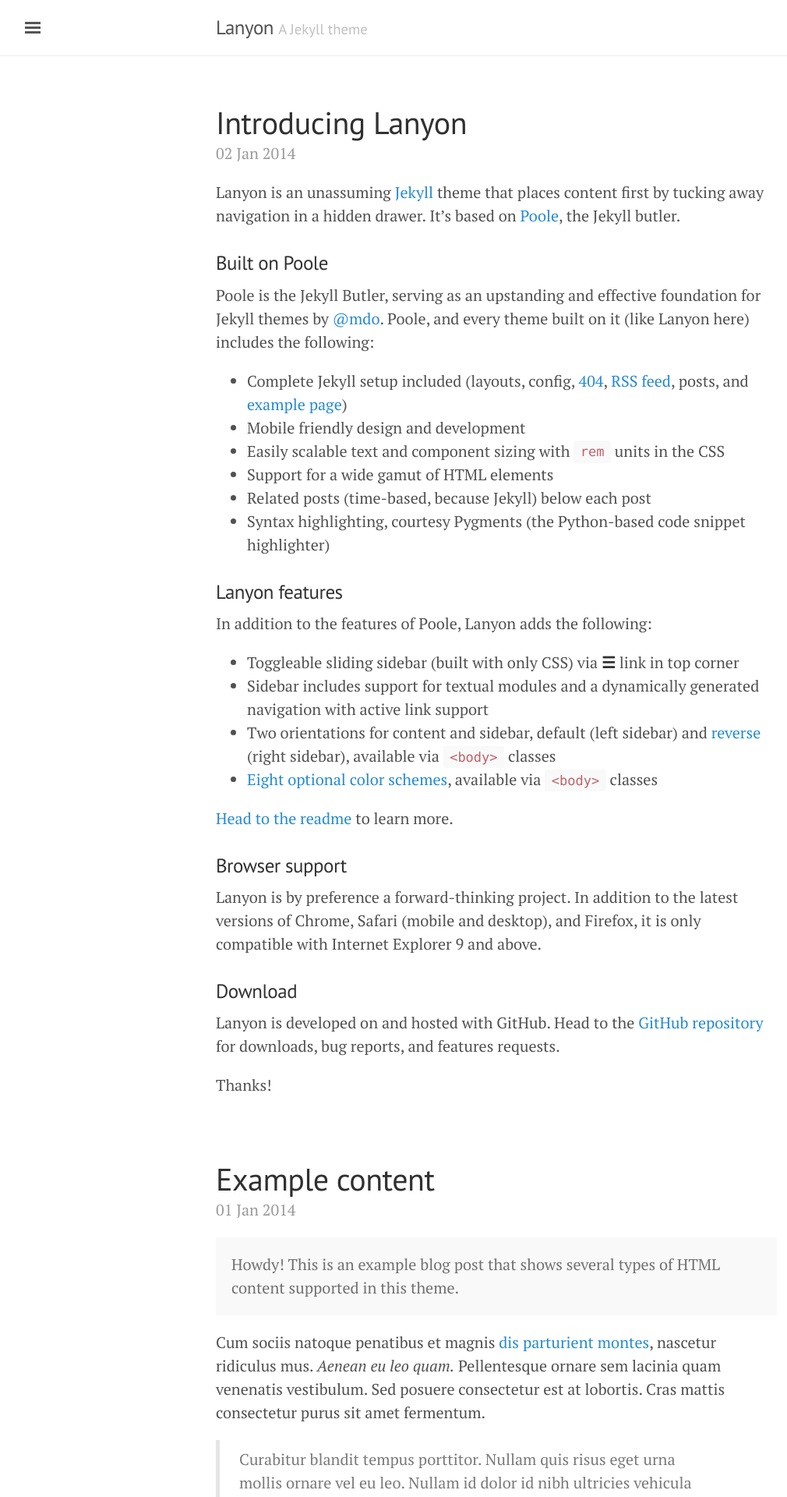
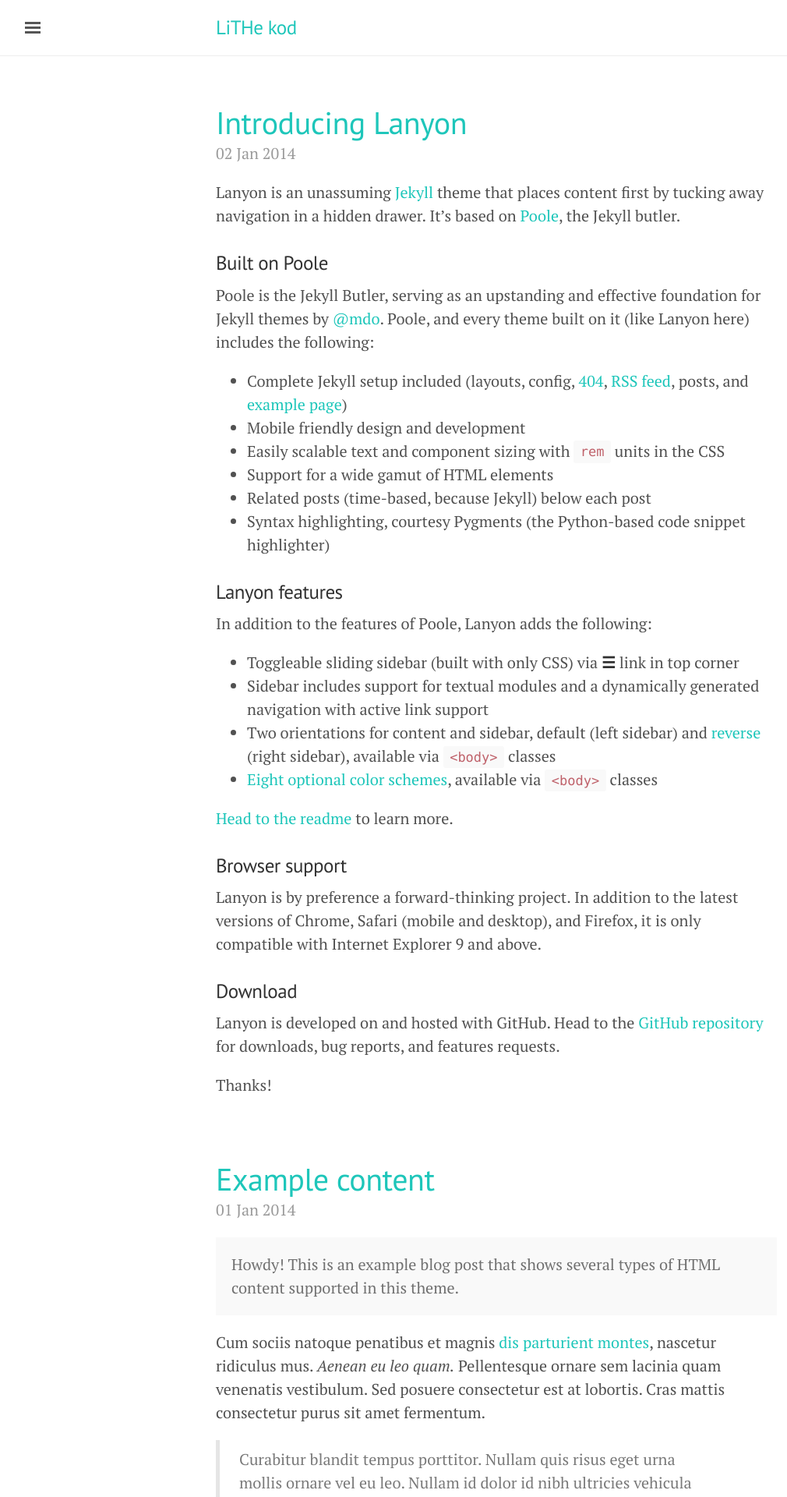
Before and after one commit to lithekod/site, a Jekyll site: the page built from index.html, in a window 1280 px wide. Shown: the top 1920 px of the page at 78% size, without its empty margins (3-1013 px from the left). Built offline with Jekyll 4.4.1, drawn with Linux system fonts in a browser that asks for light colours; the list of posts is cut into pages by our own code.

Commit message:
Setup LiTHe kod colors and logo

```diff
--- a/_config.yml
+++ b/_config.yml
@@ -4,18 +4,18 @@
 permalink:           pretty
 
 # Setup
-title:               Lanyon
-tagline:             'A Jekyll theme'
-description:         'A reserved <a href="http://jekyllrb.com" target="_blank">Jekyll</a> theme that places the utmost gravity on content with a hidden drawer. Made by <a href="https://twitter.com/mdo" target="_blank">@mdo</a>.'
-url:                 http://lanyon.getpoole.com
+title:               LiTHe kod
+tagline:             ''
+description:         '<img src="/public/logo.png"/>'
+url:                 http://lithekod.se
 baseurl:             ''
 paginate:            5
 
 # About/contact
 author:
-  name:              Mark Otto
-  url:               https://twitter.com/mdo
-  email:             markdotto@gmail.com
+  name:              LiTHe kod
+  url:               https://www.facebook.com/LitheKod/
+  email:             pr@lithekod.se
 
 # Custom vars
 version:             1.0.0
--- a/_includes/sidebar.html
+++ b/_includes/sidebar.html
@@ -30,9 +30,4 @@
     <span class="sidebar-nav-item">Currently v{{ site.version }}</span>
   </nav>
 
-  <div class="sidebar-item">
-    <p>
-      &copy; {{ site.time | date: '%Y' }}. All rights reserved.
-    </p>
-  </div>
 </div>
--- a/_layouts/default.html
+++ b/_layouts/default.html
@@ -3,7 +3,7 @@
 
   {% include head.html %}
 
-  <body>
+  <body class="theme-lithe-kod">
 
     {% include sidebar.html %}
 
--- a/public/css/lanyon.css
+++ b/public/css/lanyon.css
@@ -477,6 +477,21 @@
   color: #f4bf75;
 }
 
+/* LiTHe kod */
+.theme-lithe-kod .sidebar,
+.theme-lithe-kod .sidebar-toggle:active,
+.theme-lithe-kod #sidebar-checkbox:checked ~ .sidebar-toggle {
+  background-color: #1ec6ba;
+}
+.theme-lithe-kod .sidebar-item {
+  background-color: #232222;
+}
+.theme-lithe-kod .container a,
+.theme-lithe-kod .sidebar-toggle,
+.theme-lithe-kod .related-posts li a:hover {
+  color: #1ec6ba;
+}
+
 /* Green */
 .theme-base-0b .sidebar,
 .theme-base-0b .sidebar-toggle:active,
```
Also changed, not shown: public/logo.png (added).
